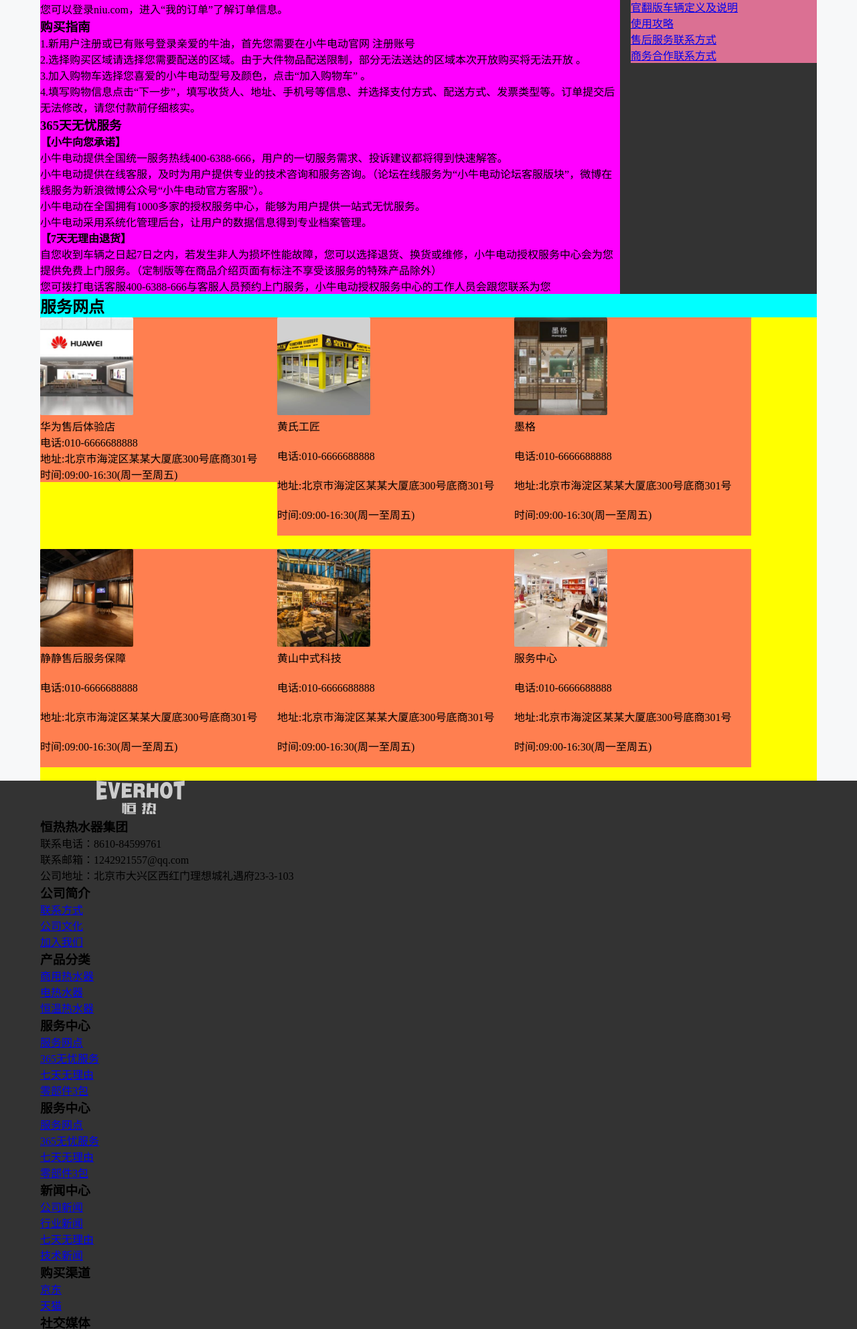
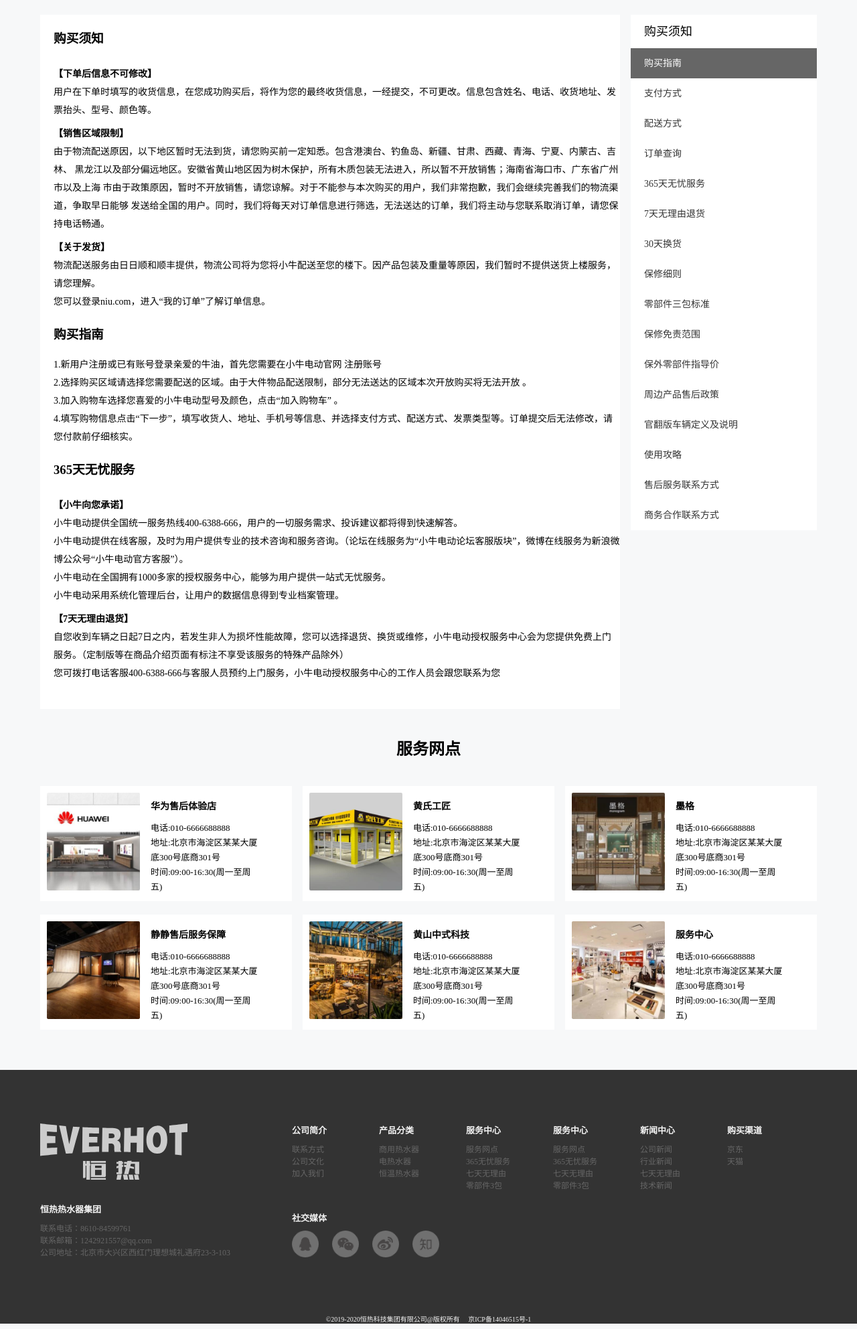
Before and after one commit to wjx2002/-, a plain HTML site: page services.html in a window 1280 px wide. Shown: the part 463-2448 px from the top of the page at 67% size. Drawn offline with Linux system fonts and the light colour scheme.

Commit message:
服务完稿

```diff
--- a/services.html
+++ b/services.html
@@ -27,13 +27,13 @@
 		</div><!-- header page900 -->
 		</div><!-- header -->
 
-		<div id=" banner">
+		<div id="banner">
 					<!-- <img src="image/banner.png" alt="" /> -->
 				</div>
 
 				<div id="main" class="page900">
-					<p>您的位置:<a href="index.html">首页</a><服务</p>
-					<div class="section1">
+					<p id="nav2">您的位置:<a href="index.html">首页</a>
+						<服务</p> <div class="section1">
 							<h2>服务政策</h2>
 							<div class="left">
 								<h3>购买须知</h3>
@@ -71,8 +71,8 @@
 							</div><!-- left 结束 -->
 							<div class="right">
 								<ul>
-									<li><a href="#">购买须知</a></li>
-									<li><a href="#">购买指南 </a></li>
+									<li class="goumai">购买须知</li>
+									<li><a href="#" class="zhinan">购买指南 </a></li>
 									<li><a href="#">支付方式 </a></li>
 									<li><a href="#">配送方式</a></li>
 									<li><a href="#">订单查询</a></li>
@@ -93,14 +93,15 @@
 				</div><!-- sectuin1结束 -->
 				<div class="section2">
 					<h2>服务网点</h2>
-					<ul class="wangdian"><!-- 大的ul -->
+					<ul class="wangdian">
+						<!-- 大的ul -->
 						<li>
 							<div class="wd-pic1">
 								<img src="image/md1.png" alt="" />
 							</div>
 							<div class="text">
 
-								<p>华为售后体验店</p>
+								<h4>华为售后体验店</h4>
 								<p>电话:010-6666688888</p>
 								<p>地址:北京市海淀区某某大厦底300号底商301号</p>
 								<p>时间:09:00-16:30(周一至周五)</p>
@@ -108,50 +109,55 @@
 							</div><!-- tetex -->
 
 						</li>
-						<li>
-							<img src="image/md2.png" alt="" />
-							<ul>
-								<li>黄氏工匠</li>
-								<li>电话:010-6666688888</li>
-								<li>地址:北京市海淀区某某大厦底300号底商301号</li>
-								<li>时间:09:00-16:30(周一至周五)</li>
-							</ul>
+						<li class="bianju">
+							<div class="wd-pic1">
+								<img src="image/md2.png" alt="" /></div>
+							<div class="text">
+								<h4>黄氏工匠</h4>
+								<p>电话:010-6666688888</p>
+								<p>地址:北京市海淀区某某大厦底300号底商301号</p>
+								<p>时间:09:00-16:30(周一至周五)</p>
+							</div>
 						</li>
 						<li>
-							<img src="image/md3.png" alt="" />
-							<ul>
-								<li>墨格</li>
-								<li>电话:010-6666688888</li>
-								<li>地址:北京市海淀区某某大厦底300号底商301号</li>
-								<li>时间:09:00-16:30(周一至周五)</li>
-							</ul>
+							<div class="wd-pic1">
+								<img src="image/md3.png" alt="" /></div>
+							<div class="text">
+								<h4>墨格</h4>
+								<p>电话:010-6666688888</p>
+								<p>地址:北京市海淀区某某大厦底300号底商301号</p>
+								<p>时间:09:00-16:30(周一至周五)</p>
+							</div>
 						</li>
 						<li>
-							<img src="image/md4.png" alt="" />
-							<ul>
-								<li>静静售后服务保障</li>
-								<li>电话:010-6666688888</li>
-								<li>地址:北京市海淀区某某大厦底300号底商301号</li>
-								<li>时间:09:00-16:30(周一至周五)</li>
-							</ul>
+							<div class="wd-pic1">
+								<img src="image/md4.png" alt="" /></div>
+							<div class="text">
+								<h4>静静售后服务保障</h4>
+								<p>电话:010-6666688888</p>
+								<p>地址:北京市海淀区某某大厦底300号底商301号</p>
+								<p>时间:09:00-16:30(周一至周五)</p>
+							</div>
+						</li>
+						<li class="bianju">
+							<div class="wd-pic1">
+								<img src="image/md5.png" alt="" /></div>
+							<div class="text">
+								<h4>黄山中式科技</h4>
+								<p>电话:010-6666688888</p>
+								<p>地址:北京市海淀区某某大厦底300号底商301号</p>
+								<p>时间:09:00-16:30(周一至周五)</p>
+							</div>
 						</li>
 						<li>
-							<img src="image/md5.png" alt="" />
-							<ul>
-								<li>黄山中式科技</li>
-								<li>电话:010-6666688888</li>
-								<li>地址:北京市海淀区某某大厦底300号底商301号</li>
-								<li>时间:09:00-16:30(周一至周五)</li>
-							</ul>
-						</li>
-						<li>
-							<img src="image/md6.png" alt="" />
-							<ul>
-								<li>服务中心</li>
-								<li>电话:010-6666688888</li>
-								<li>地址:北京市海淀区某某大厦底300号底商301号</li>
-								<li>时间:09:00-16:30(周一至周五)</li>
-							</ul>
+							<div class="wd-pic1">
+								<img src="image/md6.png" alt="" /></div>
+							<div class="text">
+								<h4>服务中心</h4>
+								<p>电话:010-6666688888</p>
+								<p>地址:北京市海淀区某某大厦底300号底商301号</p>
+								<p>时间:09:00-16:30(周一至周五)</p>
+							</div>
 						</li>
 					</ul><!-- 大的ul -->
 				</div><!-- section2结束-->
@@ -160,9 +166,12 @@
 
 			<div id="footer">
 				<div class="page900">
+					<div class="sitemap">
 
-					<img src="./image/bottom-logohuise%20.svg" alt="" width="300px" height="50px">
 
+						<div class="contact">
+							<img src="./image/bottom-logohuise%20.svg" alt="">
+							<div class="jituantext">
 								<h3>恒热热水器集团</h3>
 								<ul>
 									<li>联系电话：8610-84599761</li>
@@ -170,7 +179,11 @@
 									<li>公司地址：北京市大兴区西红门理想城礼遇府23-3-103</li>
 
 								</ul>
-
+							</div>
+						</div><!-- contactend -->
+						<div class="footer_menu">
+							<div class="fmenu">
+								<div class="fmenu-lete">
 									<h3>公司简介</h3>
 									<ul>
 										<li><a href="#" />联系方式</a></li>
@@ -178,8 +191,9 @@
 										<li><a href="#" />加入我们</a></li>
 
 									</ul>
-
-
+								</div>
+								<!-- fmenu-lete结束 -->
+								<div class="fmenu-lete">
 									<h3>产品分类</h3>
 									<ul>
 										<li><a href="#" />商用热水器</a></li>
@@ -187,7 +201,9 @@
 										<li><a href="#" />恒温热水器</a></li>
 
 									</ul>
-
+								</div>
+								<!-- fmenu-lete结束 -->
+								<div class="fmenu-lete">
 									<h3>服务中心</h3>
 									<ul>
 										<li><a href="#" />服务网点</a> </li>
@@ -196,7 +212,9 @@
 										<li><a href="#" />零部件3包</a></li>
 
 									</ul>
-
+								</div>
+								<!-- fmenu-lete结束 -->
+								<div class="fmenu-lete">
 									<h3>服务中心</h3>
 									<ul>
 										<li><a href="#" />服务网点</a></li>
@@ -205,7 +223,9 @@
 										<li><a href="#" />零部件3包</a></li>
 
 									</ul>
-
+								</div>
+								<!-- fmenu-lete结束 -->
+								<div class="fmenu-lete">
 									<h3>新闻中心</h3>
 									<ul>
 										<li><a href="#" />公司新闻</a></li>
@@ -214,13 +234,18 @@
 										<li><a href="#" />技术新闻</a></li>
 
 									</ul>
-
+								</div>
+								<!-- fmenu-lete结束 -->
+								<div class="fmenu-lete">
 									<h3>购买渠道</h3>
 									<ul>
 										<li><a href="#" />京东</a></li>
 										<li><a href="#" />天猫</a></li>
 									</ul>
+								</div><!-- fmenu-lete结束 -->
+							</div><!-- fmenu结束 -->
 
+							<div class="shejiao">
 								<h3>社交媒体</h3>
 								<ul>
 									<li><img src="image/icon-qq.png" alt=""></li>
@@ -228,8 +253,22 @@
 									<li><img src="image/icon-weibo.png" alt=""></li>
 									<li><img src="image/icon-zhihu-1.png" alt=""></li>
 								</ul>
+							</div>
+							<!--fshejiao结束  -->
 
+						</div>
+						<!--footer_menu结束  -->
+
+					</div>
+					<!--sitemap结束  -->
+
+
+
+					<div class="copyright">
 						<p>©2019-2020恒热科技集团有限公司@版权所有  京ICP备14046515号-1</p>
+
+					</div>
+					<!--copyright结束  -->
 				</div>
 				<!--page900-fooder -->
 
--- a/style.css
+++ b/style.css
@@ -14,7 +14,8 @@
 	margin: 0 auto;
 
 } */
-
+#header{
+	background-color: #FFFFFF;}
 .page900{
 	margin: 0 auto;
 	width: 1160px;
@@ -23,62 +24,111 @@
 
 }
 #logo{
-	width: 318px;
-	height: 90px;
+	width: 316px;
+	height: 60px;
 	/* background-color:pink ; */
 	float: left;
 
 
+
 }
 #logo img{
-	padding: 25px 0 20px 0px;
+	padding: 12px 0 10px 0px;
+	width: 210px;
+	height: 37px;
 }
 #nav{
 	width: 490px;
 	/* background-color: #FFFF00; */
 	float: left;
+	margin-left: 40px;
+}
+#nav2{
+	font-size: 14px;
+	padding: 20px 0 0px 0;
+
+
+}
+#nav2 a{
+	text-decoration: none;
+	color: red;
+}
+h2{
+	text-align: center;
+	margin: 10px 0 40px 0;
+
+
+
+
+}
+#main h3{
+	/* background-color: yellow; */
+	padding: 20px 0;
+}
+#main h4{
+	/* background-color: #FF7F50; */
+	padding: 10px 0 5px 0;
+	font-size: 14px;
+
+}
+#footer h3{
+
+		font-size: 14px;
+
+}
+
+.section1 p{
+	font-size: 14px;
+	line-height: 27px;
 }
 #nav li{
 	width: 98px;
 	float: left;
-	height: 90px;
-	line-height: 90px;
+	height: 60px;
+	line-height: 60px;
 	text-align: center;
-	font-size: 16px;
+	font-size: 14px;
+
 
 }
 #nav li a{
 	display: block;
 	text-decoration: none;
 	color: #333333;
+	margin-right: 1px;
 	}
-.fuwu{
-	background-color: #FF0000;
+#nav li .fuwu{
+	background-color: #df001f;
 	color: #ffffff;
 }
 #nav li a:hover{
 	color: #ffffff;
-	background-color: #FF0000;
+	background-color: #df001f;
 
 }
 
 #search{
-	width: 280px;
-	height: 70px;
-	padding-top: 20px;
+	width: 260px;
+	height: 60px;
+	/* padding-top: 20px; */
 	/* background-color: aquamarine; */
 	float: right;
+	line-height: 60px;
+
 
 }
 #search input{
-	width: 230px;
-	height: 50px;
+	width: 120px;
+	height: 30px;
 	padding-left: 20px;
 	background-image: url(image/zoom.png);
+	background-size: 15px;
 	background-repeat: no-repeat;
-	background-position: 210px center;
+	background-position: 110px center;
 	border: 1px solid #CCCCCC;
 	border-radius: 4px;
+	margin-left: 50px;
+	font-size: 12px;
 }
 
 /* #logo{
@@ -87,47 +137,221 @@
 } */
 #banner{
 	height: 300px;
-	width: auto;
-	/* background-color: #FF0000; */
-	background-image: url(image/banner.png);
+	/* width: auto; */
+	background-color: #FF0000;
+	background-image: url(image/banner2.png);
 	background-repeat: no-repeat;
 	background-position: center;
 }
 #main{
-	background-color: yellow;
+	/* background-color: yellow; */
 
 
 
 }
 .section1{
-	background-color: #333333;
+	background-color: #f7f8f9;
 	overflow: hidden;
+
+
 }
 .section2{
-	background-color: aqua;
+	/* background-color: #FFFFFF; */
+	overflow: hidden;
+	margin-top: 30px;
+
 }
 
 .left{
-	width:866px;
-	background-color: #FF00FF;
+	width:846px;
+	background-color: #FFFFFF;
 	float: left;
+	padding-left: 20px;
+	padding-bottom: 40px;
+
+	/* padding-top: 20px; */
 
 }
 .right{
 	width: 278px;
-	background-color:palevioletred ;
+	background-color:#FFFFFF ;
 	float: right;
 
-	/* height: 800px; */
+	/* height: 800px; */}
+.right ul .goumai{
+	font-size: 18px;
+	width: 278px;
+	height: 50px;
+	padding: 0 0 0 20px;
+	line-height: 50px;
 }
+.right ul .zhinan{
+	background-color: #666666;
+	color: #FFFFFF;
+
+}
+.right ul li a{
+        width: 258px;
+		height: 45px;
+		display: block;
+		text-decoration: none;
+		/* background-color: red; */
+		padding-left: 20px;
+		line-height:45px ;
+		color: #333333;
+		font-size: 14px;
+	}
+.goumai{
+	font-size: 20px;
+}
+
+
+.right ul li a:hover{
+	background-color: #666666;
+	color: white;
+}
+
 .wangdian li{
-	background-color: coral;
+	background-color: #ffffff;
 	margin: 0 0 20px 0;
-	width: 354px;
+	width: 376px;
+	float: left;
+	overflow: hidden;
+
+}
+.wangdian .bianju{
+	margin: 0 16px;
+}
+.wd-pic1{
+	width: 140px;
+	float: left;
+	padding: 10px;
+	/* background-color: #666666; */
+}
+.wd-pic1 img{
+	display: block;
+}
+.text{
+	width: 160px ;
+	float: left;
+	/* background-color: gold; */
+	font-size: 13px;
+	line-height: 22px;
+	padding: 10px 20px 10px 5px;
+
+	}
+.text h4{
+margin-bottom: 5px;
+}
+#footer{
+	background-color: #333;
+	padding-top: 80px;
+	margin-top: 40px;
+}
+
+.sitemap{
+	/* background-color: #df001f; */
+	overflow: hidden;
+}
+.copyright{
+	/* background-color: magenta; */
+	padding: 80px 0 0 0;
+	color: #f4f4f4;
+}
+.copyright p{
+	text-align: center;
+	font-size: 10px;
+
+}
+.contact{
+	/* background-color: green; */
+	width: 376px;
+	float: left;
+	overflow: hidden;
+
+}
+/* .contact img{
+	background-color: #666666;
+	padding: 0 0 0 -80px;
+	width: 180px;
+	height: 50px;
+	/* display: block; */
+
+.contact img{
+	/* background-color:red ; */
+	width: 220px;
+
+}
+
+
+
+
+
+#footer h3{
+
+	font-size: 13px;
+	/* background-color: #CCCCCC; */
+	padding-bottom: 10px;
+	color: #f4f4f4;
+}
+#footer li{
+	font-size: 12px;
+
+
+
+}
+#footer .fmenu li{
+	/* text-align: right; */
+}
+#footer .fmenu h3{
+	/* text-align: right; */
+}
+#footer li a{
+	text-decoration: none;
+	/* text-align: right; */
+	color: #666666;
+	/* background-color: #666666; */
+
+}
+.footer_menu{
+	/* background-color: pink; */
+
+	width: 784px;
+	float: left;
+}
+.fmenu{
+	overflow: hidden;
+	width: 784px;
+	/* background-color: red; */
+}
+.fmenu-lete{
+	width: 130px;
+	float: left;
+	}
+.shejiao{
+	margin-top: 30px;
+}
+.shejiao ul{
+	overflow: hidden;
+
+
+}
+.shejiao ul li{
+	width: 60px;
+	/* background-color: white; */
 	float: left;
 
 
 }
-#footer{
-	background-color: #333;
+
+.shejiao ul li img{
+	width: 40px;
+	height: 40px;
 }
+.jituantext{
+	margin-top: 30px;
+	color:#666666 ;
+}
+.fmenu-lete ul li a:hover{
+	color: #f4f4f4;
+}
```
Also changed, not shown: box.html (added, +36 -0 lines), image/banner2.png (added). Lines whose indentation alone changed are shown as unchanged.
